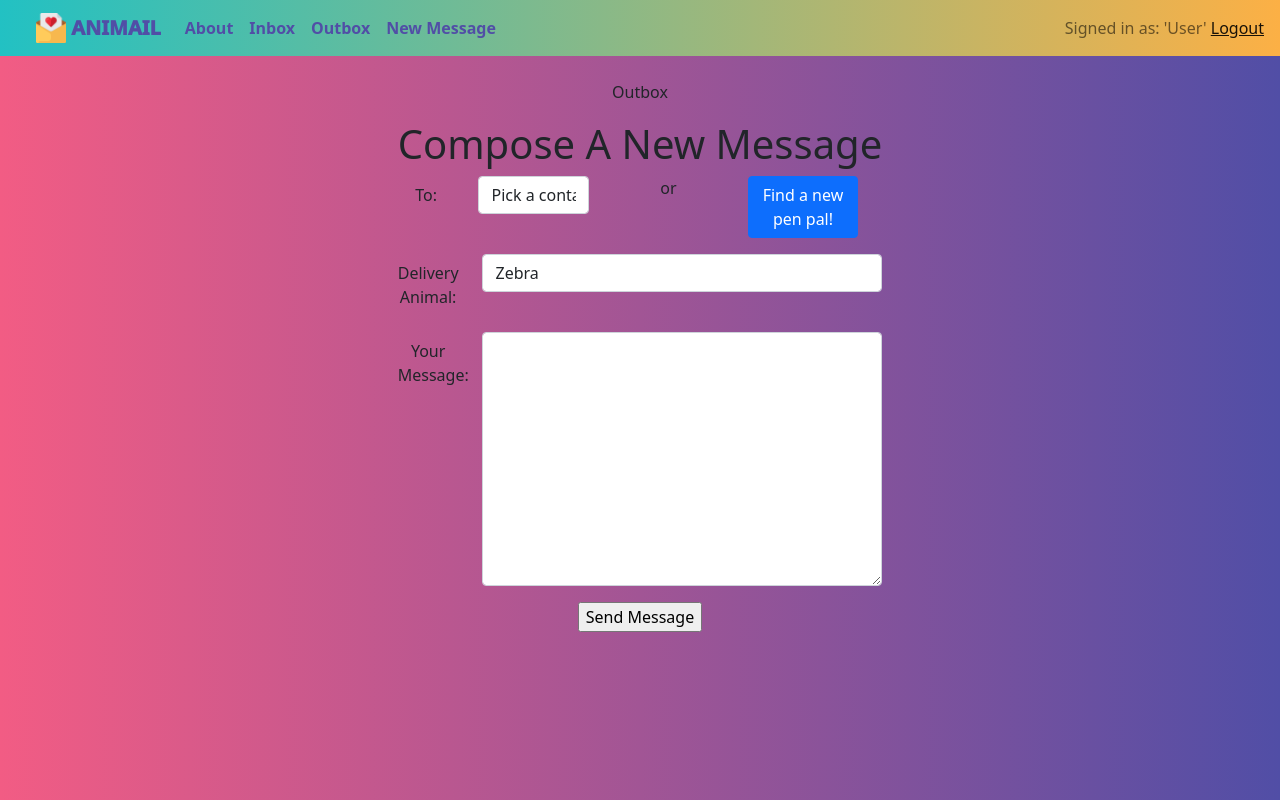
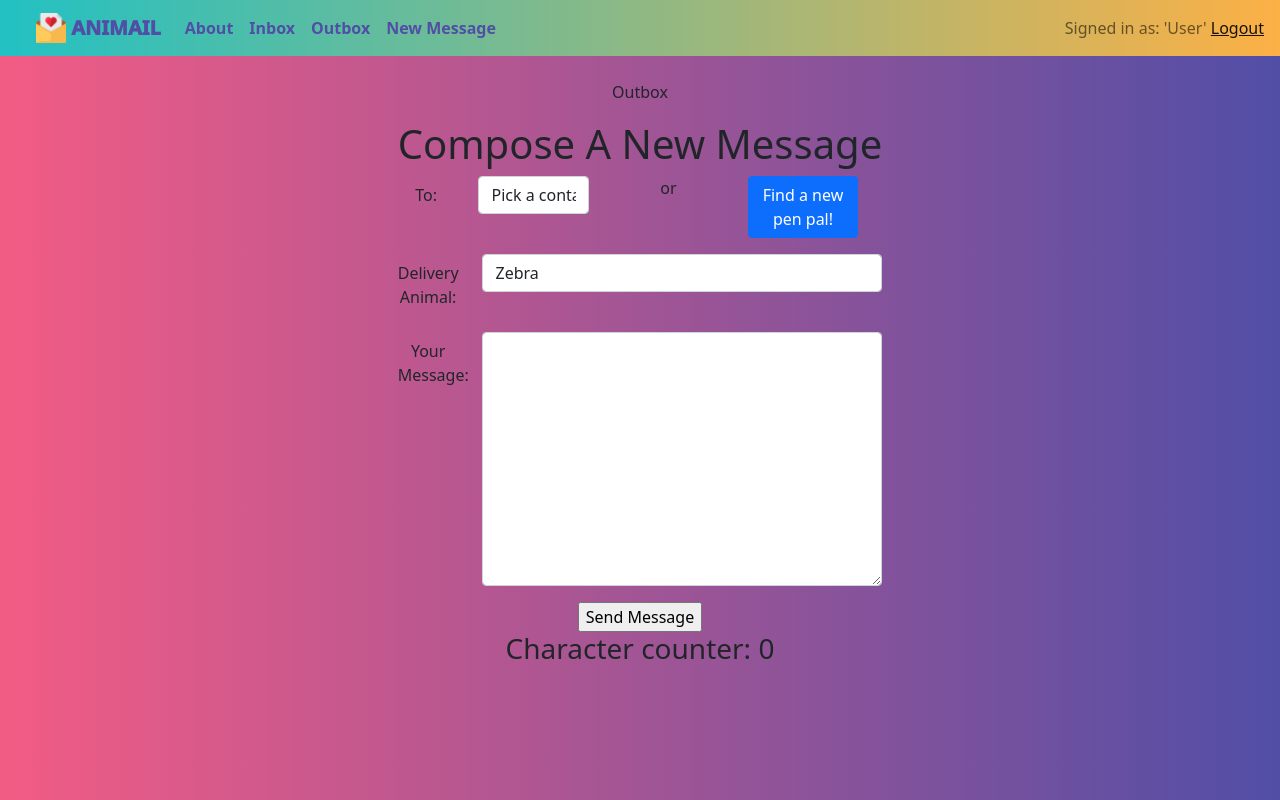
Before and after one commit to Samicap/AniMail, a React (Create React App) app in the folder my-app/client/: page /outbox in a window 1280 px wide. Built offline with nearby package versions, Linux system fonts and the light colour scheme; no server answers.

Commit message:
add character counter

```diff
--- a/my-app/client/src/components/CreateMessage.js
+++ b/my-app/client/src/components/CreateMessage.js
@@ -28,8 +28,6 @@ export default function CreateMessage({ childId }) {
       setUserProfile(profile);
     });
   }, []);
-
-  useEffect(() => console.log("profile ", userProfile), [userProfile]);
 
   useEffect(() => {
     if (childId) {
@@ -85,6 +83,7 @@ export default function CreateMessage({ childId }) {
         console.log(error);
       });
   };
+
   //! Routes in children file
   const getRandomPenPal = () => {
     axios
@@ -113,8 +112,6 @@ export default function CreateMessage({ childId }) {
   };
 
   useEffect(() => console.log(showPopup), [showPopup]);
-
-  // useEffect(() => console.log(messageData), [messageData]);
 
   return (
     <>
@@ -215,6 +212,7 @@ export default function CreateMessage({ childId }) {
           <input type="submit" value="Send Message" />
         </Form>
       )}
+      <h3>Character counter: {formData.text.length}</h3>
     </>
   );
 }
```
